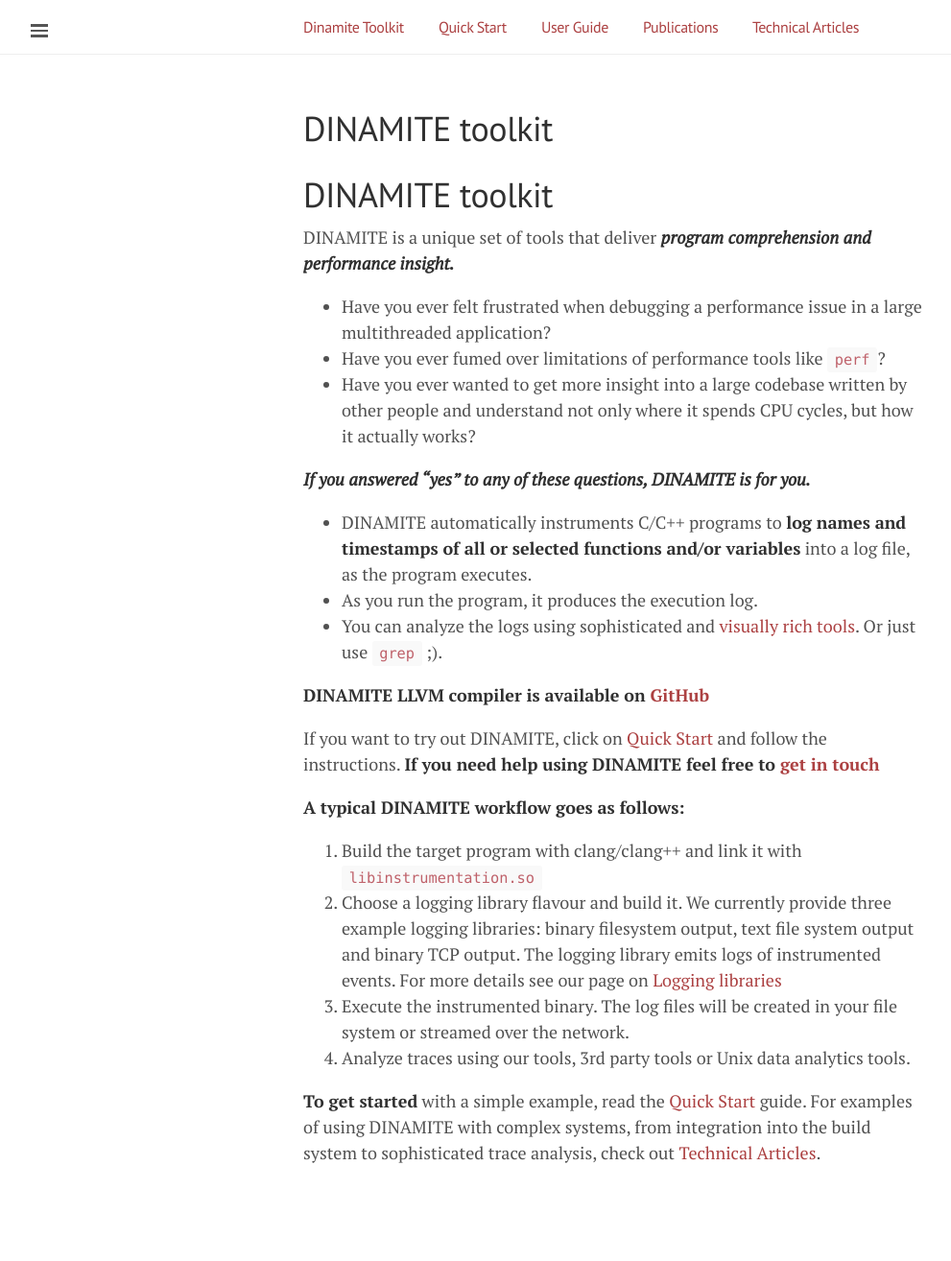
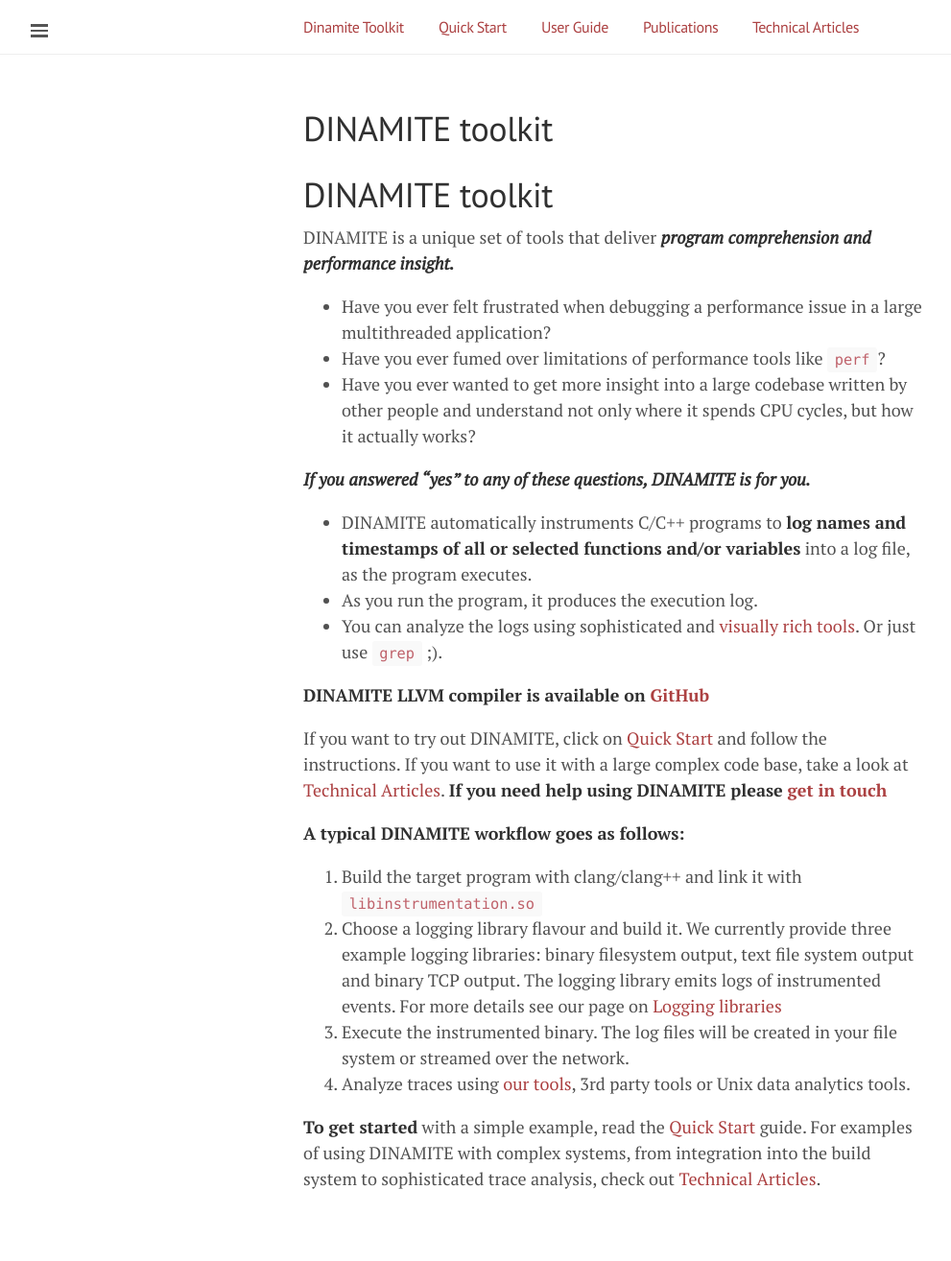
Before and after one commit to dinamite-toolkit/dinamite-toolkit.github.io, a Jekyll site: the page built from _pages/home.md, in a window 1280 px wide. Shown: the whole page at 96% size, without its empty margins (0-991 px from the left). Built offline with Jekyll 4.4.1, drawn with Linux system fonts in a browser that asks for light colours; our own code applies the rules of GitHub Pages for plain Markdown files; before the commit the page ends 1287 px from its top, so only the background shows below that.

Commit message:
Streamline the home page

```diff
--- a/_pages/home.md
+++ b/_pages/home.md
@@ -29,8 +29,10 @@
 **DINAMITE LLVM compiler is available on [GitHub](https://github.com/dinamite-toolkit/dinamite)**
 
 If you want to try out DINAMITE, click on [Quick Start](/quickstart/)
-and follow the instructions. **If you need help using DINAMITE feel
-free to [get in touch](/contact/)**
+and follow the instructions. If you want to use it with a large
+complex code base, take a look at [Technical
+Articles](/tech-articles/).  **If you need help using DINAMITE please
+[get in touch](/contact/)**
 
 
 **A typical DINAMITE workflow goes as follows:**
@@ -43,9 +45,10 @@
     see our page on [Logging libraries](user-guide/#logging-libraries)
 3. Execute the instrumented binary. The log files will be created in your file
 system or streamed over the network.
-4. Analyze traces using our tools, 3rd party tools or Unix data analytics tools.
+4. Analyze traces using [our tools](/trace-analysis/), 3rd party tools or Unix data analytics tools.
 
-**To get started** with a simple example, read the [Quick Start](/quickstart/) guide.
-For examples of using DINAMITE with complex systems, from integration into the
-build system to sophisticated trace analysis, check out
-[Technical Articles](/tech-articles/).
+**To get started** with a simple example, read the [Quick
+Start](/quickstart/) guide.  For examples of using DINAMITE with
+complex systems, from integration into the build system to
+sophisticated trace analysis, check out [Technical
+Articles](/tech-articles/).
```
